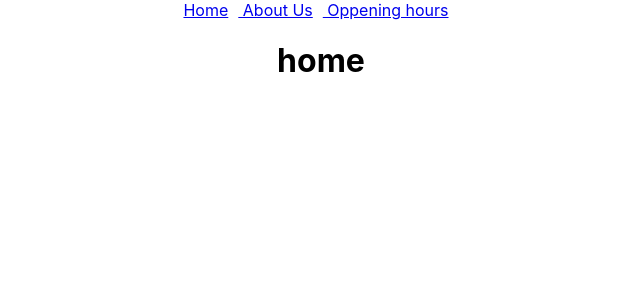
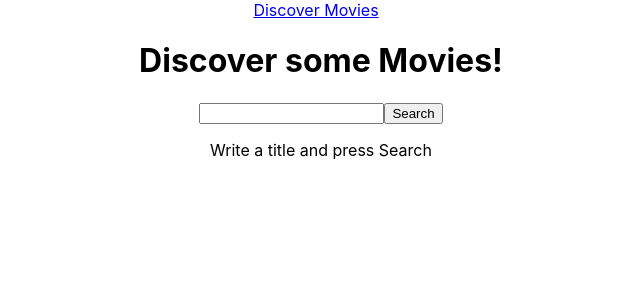
Before and after one commit to MajuSoler/MovieApp, a React (Create React App) app: page /discovermovies in a window 1280 px wide. Shown: the top 300 px of the page, without its empty margins (319-959 px from the left). Built offline with nearby package versions, Linux system fonts and the light colour scheme.

Commit message:
this is the final version

```diff
--- a/package.json
+++ b/package.json
@@ -6,6 +6,7 @@
     "@testing-library/jest-dom": "^5.11.4",
     "@testing-library/react": "^11.1.0",
     "@testing-library/user-event": "^12.1.10",
+    "axios": "^0.21.1",
     "react": "^17.0.2",
     "react-dom": "^17.0.2",
     "react-router-dom": "^5.2.0",
--- a/src/App.js
+++ b/src/App.js
@@ -1,16 +1,18 @@
 import './App.css';
 import {Switch, Route} from "react-router-dom";
 import AboutUs from './pages/AboutUs'
-import Time from './pages/Time'
+import DiscoverMovies from './pages/DiscoverMovies'
 import Home from './pages/Home'
 import NavBar from './components/NavBar'
+import MoviePage from './components/MoviePage'
 
 function App() {
   return (
     <div className="App">
       <NavBar/>
       <Switch>
-        <Route path="/time" component ={Time}/>
+        <Route path="/discovermovies/:imdb_id" component={MoviePage} />
+        <Route path="/discovermovies" component ={DiscoverMovies}/>
         <Route path="/aboutus" component ={AboutUs}/>
         <Route path="/" component ={Home}/>
       </Switch>
--- /dev/null
+++ b/src/components/MovieItem.js
@@ -0,0 +1,24 @@
+import { useParams} from "react-router-dom";
+import React, { useState } from 'react';
+import { Link } from "react-router-dom";
+export default function MovieItem ({movie}){
+    return (
+    <div style={{
+        width: "25%",
+        padding: "10px",
+        boxSizing: "border-box",
+      }}>
+         <Link to={`/discovermovies/${movie.imdbID}`}>
+      <strong >{ movie.Title}</strong>
+      ({movie.imdbID})
+      <img
+        src={movie.Poster}
+        alt={movie.Title}
+        style={{
+          display: "block",
+          maxWidth: "100%",
+        }}
+      />
+      </Link>
+    </div>)
+}
--- /dev/null
+++ b/src/components/MoviePage.js
@@ -0,0 +1,42 @@
+import { useParams} from "react-router-dom";
+import axios from "axios";
+import {useEffect, useState} from "react";
+
+//import MovieItem from "../components/MovieItem";
+
+
+export default function MoviePage ({}) {
+    const {imdb_id} = useParams();
+    console.log("this is the object ready",imdb_id);
+
+    const [movieData, setMovieData] = useState (null);
+
+    //console.log("this is use state',useState");
+    const url =  `https://omdbapi.com/?apikey=76fdd746&i=${imdb_id}`
+
+    useEffect (() => {
+        console.log("this is use effect")
+
+        async function fetchData () {
+            console.log('this is fetch data');
+            // you can wait here
+            const response = await axios.get(url);
+            console.log("this is response", response.data);
+            setMovieData(response.data)
+        }
+        fetchData();
+    }, [imdb_id]);
+
+    return (
+       <div>
+           {movieData ? (
+               <div>
+                   <h1> {movieData.Title} </h1>
+                   <img src={movieData.Poster} alt=" " />
+               </div>
+           ) : (
+            <p>Loading....</p>
+           )}
+        </div>
+    )
+}
--- a/src/components/NavBar.js
+++ b/src/components/NavBar.js
@@ -4,10 +4,10 @@ import {Link, NavLink} from "react-router-dom"
 export default function NavBar () {
     return (
         <div>
-            <Link style={{marginRight:'10px'}} to="/"exact > Home</Link>
-            <Link style={{marginRight:'10px'}} to="/aboutus" exact> About Us</Link>
-            <Link style={{marginRight:'10px'}} to="time" exact> Oppening hours</Link>
-
+            {/* <Link style={{marginRight:'10px',marginTop:'50px'}} to="/"exact > Home</Link> */}
+            {/* <Link style={{marginRight:'10px',marginTop:'50px'}} to="/aboutus" exact> About Us</Link> */}
+            <Link style={{marginRight:'10px',marginTop:'50px'}} to="/discovermovies" exact> Discover Movies</Link>
+            {/* <Link style={{marginRight:'10px',marginTop:'50px'}} to="/discovermovies/:imdb_id" exact> Specific Movie</Link> */}
         </div>
     )
 }
--- /dev/null
+++ b/src/pages/DiscoverMovies.js
@@ -0,0 +1,58 @@
+import axios from "axios";
+import React, { useState } from "react";
+import MovieItem from "../components/MovieItem";
+import MoviePage from "../components/MoviePage";
+
+export default function DiscoverMovies() {
+  const [searchText, setSearchText] = useState("");
+  const [state, setState] = useState({ status: "idle" });
+
+  const search = async () => {
+    if (searchText === "") {
+      setState({ status: "idle" });
+      return;
+    }
+    setState({ status: "searching" });
+
+    const queryParam = encodeURIComponent(searchText);
+
+    const response = await axios.get(
+      `http://www.omdbapi.com/?s=${queryParam}&apikey=76fdd746`
+    );
+    console.log("Search movie for:", response);
+    setState({ status: "done", data: response.data.Search });
+  };
+  //console.log("this is the state",state)
+  return (
+    <div>
+      <h1>Discover some Movies!</h1>
+      <p>
+        <input
+          value={searchText}
+          onChange={(e) => setSearchText(e.target.value)}
+        />
+        <button onClick={search}>Search</button>
+      </p>
+      <p>{state.status === "idle" && <p>Write a title and press Search</p>}</p>
+      <p>{state.status === "searching" && <p>Loading...</p>}</p>
+      <p>
+        {state.status === "done" && (
+          <div>
+            <h2>Search results</h2>
+            <div
+              style={{
+                display: "flex",
+                flexWrap: "wrap",
+                margin: "0 -10px",
+              }}
+            >
+              {state.data.map((movie) => (
+                <MovieItem key={movie.imdbID} movie={movie} />
+              ))}
+            </div>
+          </div>
+        )}
+      </p>
+    </div>
+  );
+}
--- a/src/pages/Time.js
+++ /dev/null
@@ -1,8 +0,0 @@
-export default function Time () {
-    return(
-        <div>
-            <h1>
-             time
-            </h1>
-        </div>)
-}
```
Also changed, not shown: 1 other file (tests, documents, lock files or other folders).
